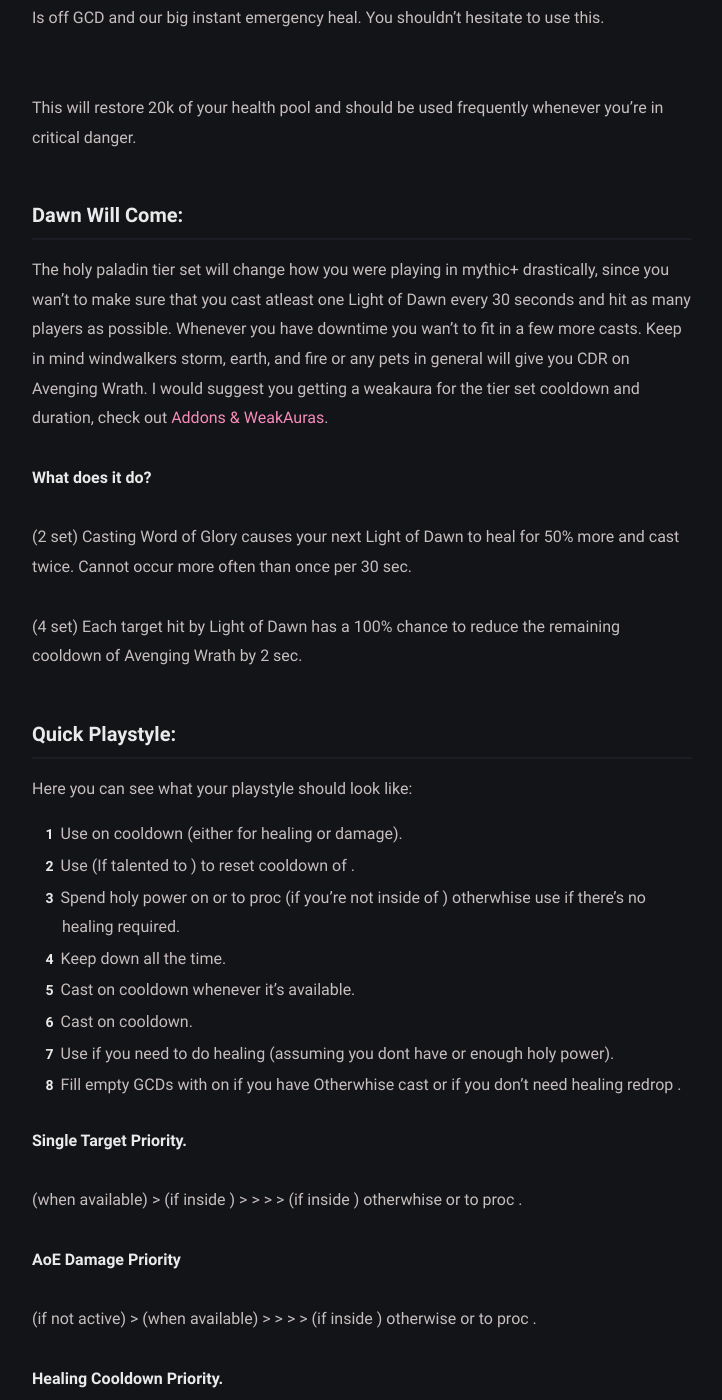
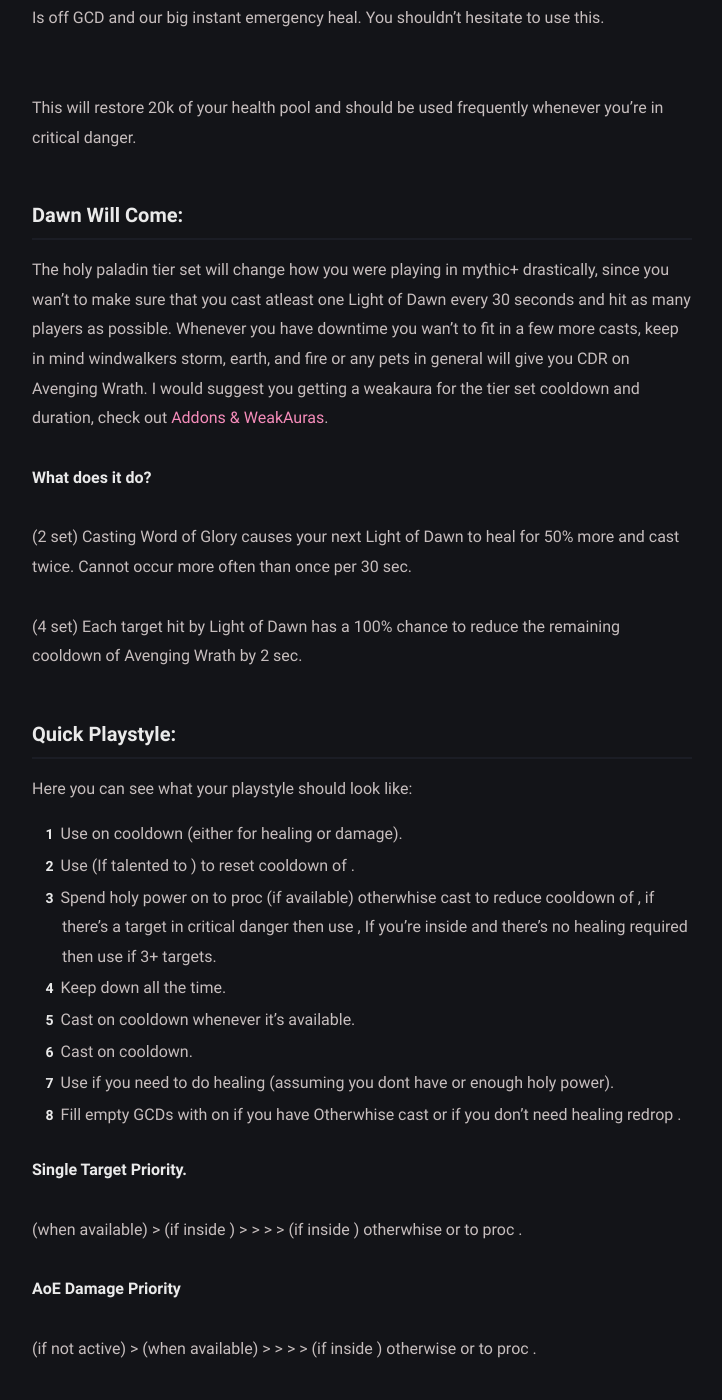
Before and after one commit to BetterThanWowhead/BetterThanWowhead.github.io, a Jekyll site: the page built from pages/M+/playstyle.md, in a window 1280 px wide and 1400 px high, scrolled down 1439 px. Shown: the whole window, without its empty margins (278-1000 px from the left). Built offline with Jekyll 4.4.1, drawn with Linux system fonts in a browser that asks for light colours; a script that is not in the unit is left out.

Commit message:
Update playstyle.md

```diff
--- a/pages/M+/playstyle.md
+++ b/pages/M+/playstyle.md
@@ -51,7 +51,7 @@ This will restore 20k of your health pool and should be used frequently whenever
 ### **Dawn Will Come:**
 ---
 
-The holy paladin tier set will change how you were playing in mythic+ drastically, since you wan't to make sure that you cast atleast one Light of Dawn every 30 seconds and hit as many players as possible. Whenever you have downtime you wan't to fit in a few more casts. Keep in mind windwalkers storm, earth, and fire or any pets in general will give you CDR on Avenging Wrath. I would suggest you getting a weakaura for the tier set cooldown and duration, check out [Addons & WeakAuras](/M+/wa).
+The holy paladin tier set will change how you were playing in mythic+ drastically, since you wan't to make sure that you cast atleast one Light of Dawn every 30 seconds and hit as many players as possible. Whenever you have downtime you wan't to fit in a few more casts, keep in mind windwalkers storm, earth, and fire or any pets in general will give you CDR on Avenging Wrath. I would suggest you getting a weakaura for the tier set cooldown and duration, check out [Addons & WeakAuras](/M+/wa).
 
 **What does it do?**
 
@@ -65,17 +65,19 @@ The holy paladin tier set will change how you were playing in mythic+ drasticall
 
 Here you can see what your playstyle should look like:
 
-1. Use <a href="https://www.wowhead.com/spell=20473/holy-shock" data-wowhead="spell=20473"></a> on cooldown (either for healing or damage).
+1. Use
+<a href="https://www.wowhead.com/spell=20473/holy-shock" data-wowhead="spell=20473"></a> on cooldown (either for healing or damage).
 2. Use
 <a href="https://www.wowhead.com/spell=293895/crusader-strike" data-wowhead="spell=293895"></a> (If talented to
 <a href="https://www.wowhead.com/spell=196926/crusaders-might" data-wowhead="spell=196926"></a>) to reset cooldown of
 <a href="https://www.wowhead.com/spell=20473/holy-shock" data-wowhead="spell=20473"></a>.
-3. Spend holy power on
-<a href="https://www.wowhead.com/spell=85673/word-of-glory" data-wowhead="spell=85673"></a> or
-<a href="https://www.wowhead.com/spell=85222/light-of-dawn" data-wowhead="spell=85222"></a> to proc
-<a href="https://www.wowhead.com/spell=248033/awakening" data-wowhead="spell=248033"></a> (if you're not inside of
-<a href="https://tbc.wowhead.com/spell=31884/avenging-wrath" data-wowhead="spell=31884"></a>) otherwhise use
-<a href="https://www.wowhead.com/spell=53600/shield-of-the-righteous" data-wowhead="spell=53600"></a> if there's no healing required.
+3. Spend holy power on  <a href="https://www.wowhead.com/spell=85673/word-of-glory" data-wowhead="spell=85673"></a> to proc
+<a href="https://ptr.wowhead.com/spell=364468/dawn-will-come" data-wowhead="spell=364468"></a> (if available) otherwhise cast
+<a href="https://www.wowhead.com/spell=85222/light-of-dawn" data-wowhead="spell=85222"></a> to reduce cooldown of
+<a href="https://www.wowhead.com/spell=66011/avenging-wrath" data-wowhead="spell=85222"></a>, if there's a target in critical danger then use
+<a href="https://www.wowhead.com/spell=85673/word-of-glory" data-wowhead="spell=85673"></a>, If you're inside
+<a href="https://www.wowhead.com/spell=66011/avenging-wrath" data-wowhead="spell=85222"></a> and there's no healing required then use
+<a href="https://www.wowhead.com/spell=53600/shield-of-the-righteous" data-wowhead="spell=53600"></a> if 3+ targets.
 4. Keep <a href="https://www.wowhead.com/spell=26573/consecration" data-wowhead="spell=26573"></a> down all the time.
 5. Cast <a href="https://www.wowhead.com/spell=24275/hammer-of-wrath" data-wowhead="spell=24275"></a> on cooldown whenever it's available.
 6. Cast <a href="https://www.wowhead.com/spell=20271/judgment" data-wowhead="spell=20271"></a> on cooldown.
```
